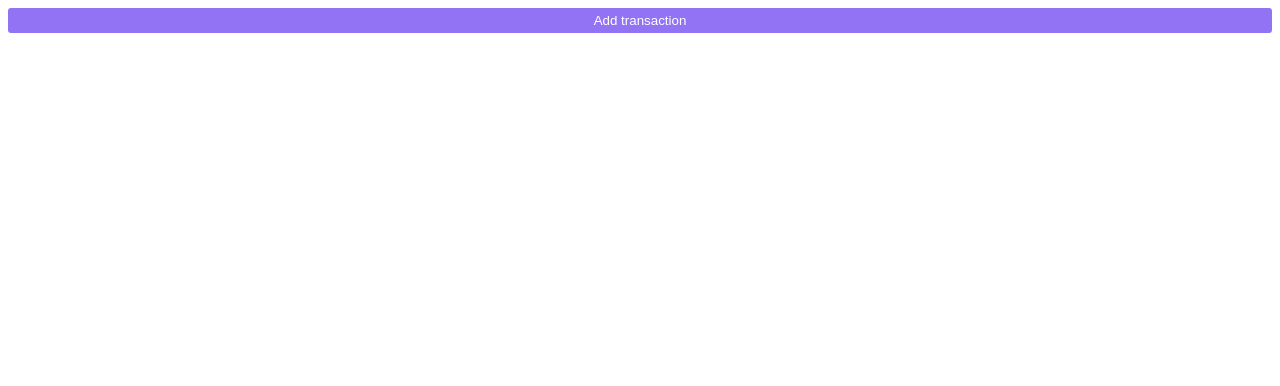
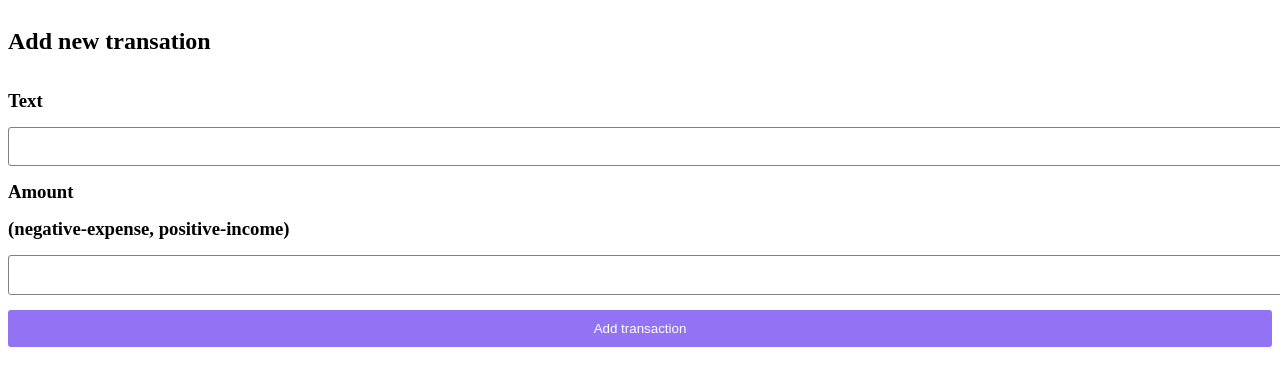
Before and after one commit to FabianMosquera/expense-tracker, a React (Vite) app: page / in a window 1280 px wide. Shown: the top 386 px of the page. Built offline with nearby package versions, Linux system fonts and the light colour scheme.

Commit message:
ADD Form and change btn

```diff
--- a/src/App.tsx
+++ b/src/App.tsx
@@ -1,11 +1,13 @@
 import React from "react";
 import BtnTransaction from "./components/BtnTransaction/BtnTransaction";
+import Form from "./components/Form/Form";
+import InputGeneral from "./components/InputGeneral/InputGeneral";
 
 function App() {
   return (
     <div className="App">
       <header className="App-header">
-        <BtnTransaction />
+        <Form/>
       </header>
     </div>
   );
--- a/src/components/BtnTransaction/BtnTransaction.tsx
+++ b/src/components/BtnTransaction/BtnTransaction.tsx
@@ -3,7 +3,7 @@ import styled from "styled-components";
 
 const Button = styled.button`
   width: 100%;
-  padding: 0.3rem;
+  padding: 0.7rem;
   background-color: #9273f4;
   color: white;
   border: none;
@@ -19,7 +19,7 @@ const Button = styled.button`
 function BtnTransaction(props: any) {
   return (
     <>
-      <Button>Add transaction</Button>
+      <Button type="submit" onClick={props.submit}>Add transaction</Button>
     </>
   );
 }
--- /dev/null
+++ b/src/components/Form/Form.tsx
@@ -0,0 +1,39 @@
+import React from "react";
+import styled from "styled-components";
+import BtnTransaction from "../BtnTransaction/BtnTransaction";
+import InputGeneral from "../InputGeneral/InputGeneral";
+
+const Formulary = styled.form`
+display: flex;
+flex-direction: column;
+gap: 15px;
+`;
+
+const H3 = styled.h3`
+margin: 0;
+padding: 0;
+`;
+function handlerSubmit(event: any) {
+    console.log(event.target.content);
+}
+
+function handlerForm(event: any) {
+    event.preventDefault();
+}
+
+function Form(props: any) {
+    return(
+    <Formulary onSubmit={handlerForm}>
+        <h2>Add new transation</h2>
+        <H3>Text</H3>
+        <InputGeneral type="text" dataText={"text"}/>
+        <H3>Amount</H3>
+        <H3>(negative-expense, positive-income)</H3>
+        <InputGeneral type="number" dataNumber={"number"}/>
+        <BtnTransaction submit={handlerSubmit}>
+            Add transaction
+        </BtnTransaction>
+    </Formulary>)
+}
+
+export default Form;
--- a/src/components/InputGeneral/InputGeneral.tsx
+++ b/src/components/InputGeneral/InputGeneral.tsx
@@ -1,5 +1,21 @@
-import React from "react";
+import React, { useState } from "react";
+import styled from "styled-components";
 
-function InputGeneral() {}
+const Input = styled.input`
+width: 100%;
+background-color: white;
+padding: 0.7rem;
+border: 1px solid gray;
+border-radius: 3px;
+`;
+
+function InputGeneral(props: any) {
+    const [content, setContent] = useState("")
+    return(
+        <>
+        <Input type={props.type === "text" ? "text" : "number"} onChange={event => setContent(event.target.value)} value={content}/>
+        </>
+    )
+}
 
 export default InputGeneral;
```
